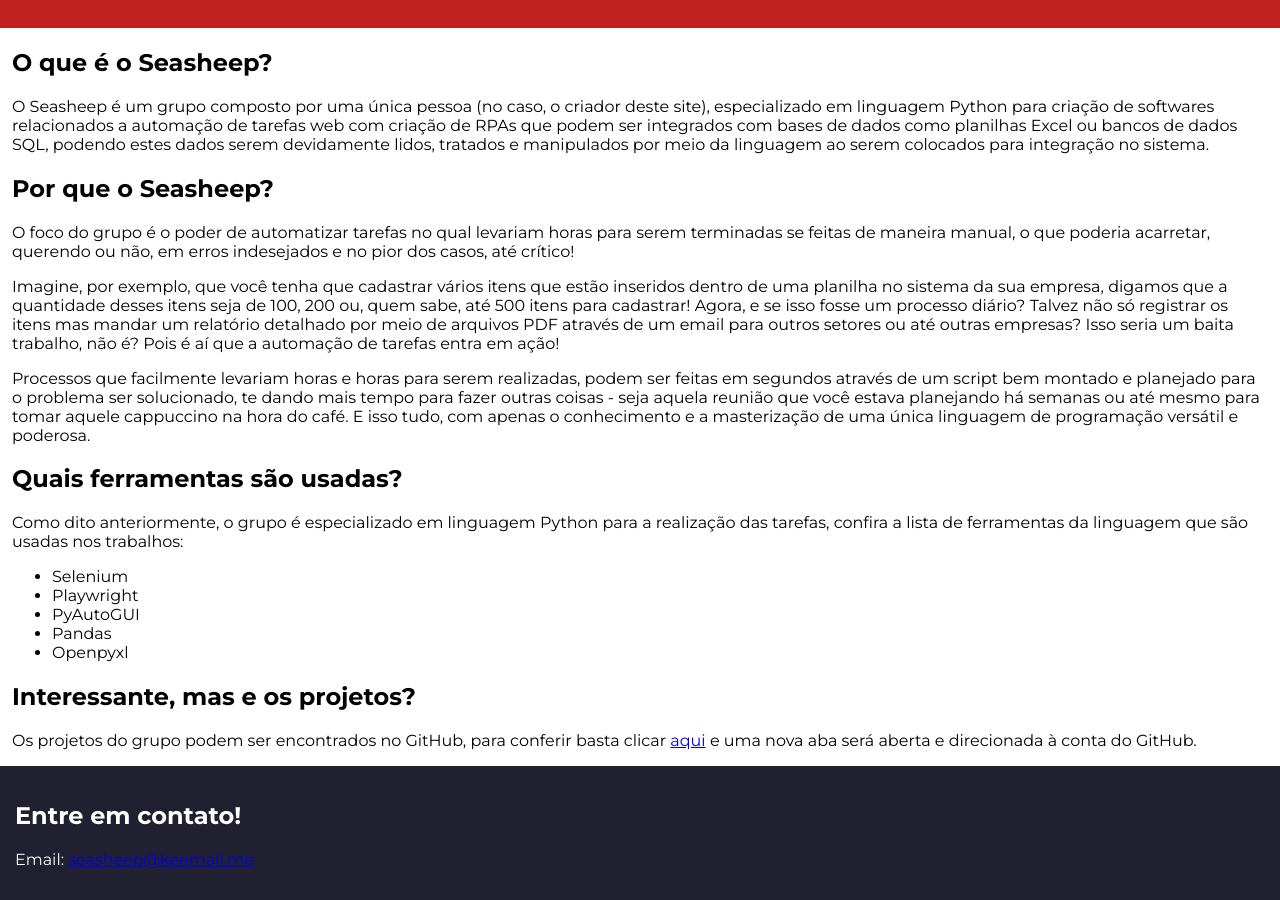
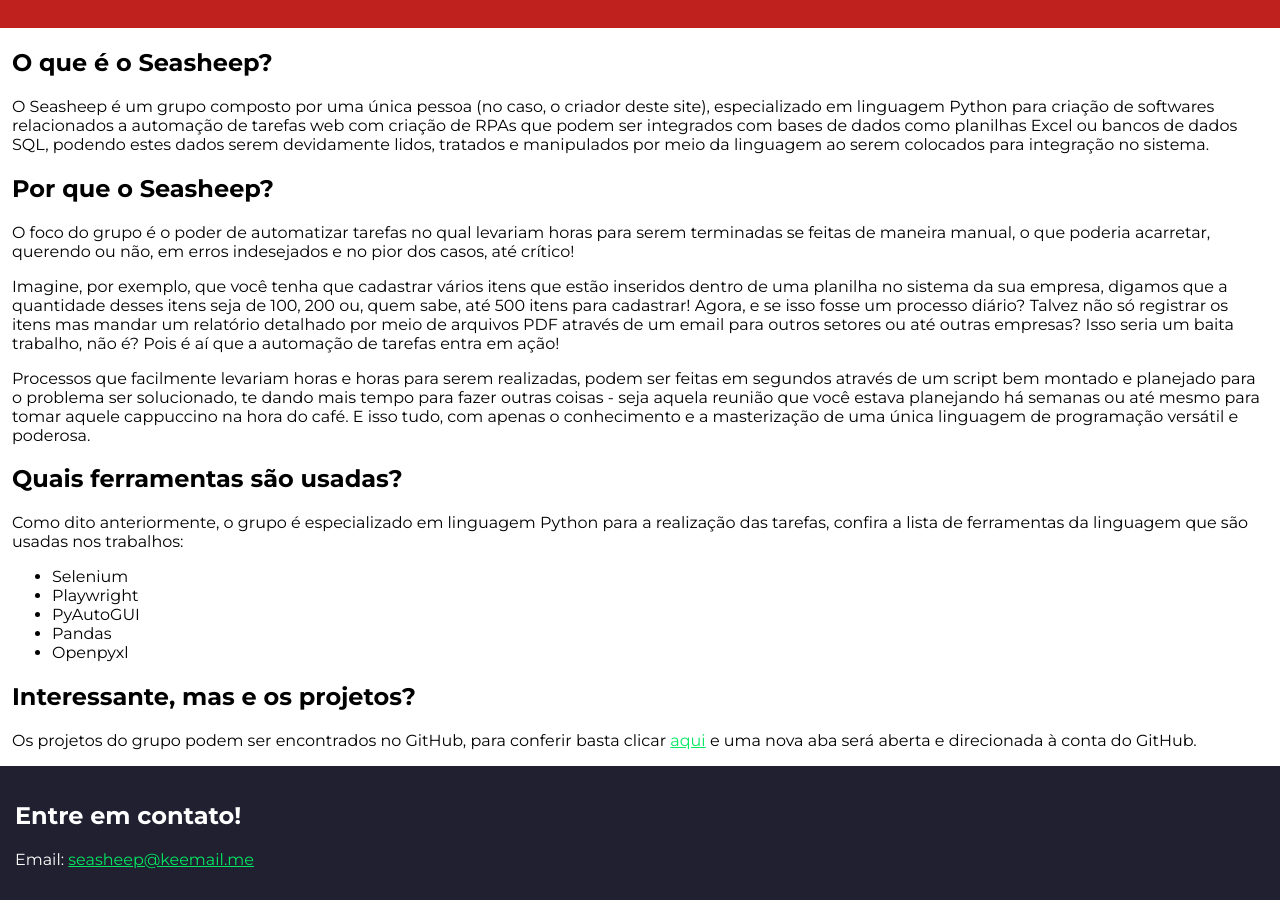
Before and after one commit to krowemarf/seasheep-website, a plain HTML site: page index.html in a window 1280 px wide. Shown: the part 119-1019 px from the top of the page. Drawn offline with Linux system fonts and the light colour scheme.

Commit message:
Cria seletor para hyperlinks
Hyperlinks estilizados para cor verde

```diff
--- a/style.css
+++ b/style.css
@@ -21,3 +21,9 @@ footer{
     color: #fff;
     padding: 15px;
 }
+
+a{
+    color: #04E762;
+} a:hover{
+    color: #03B84E;
+}
```
